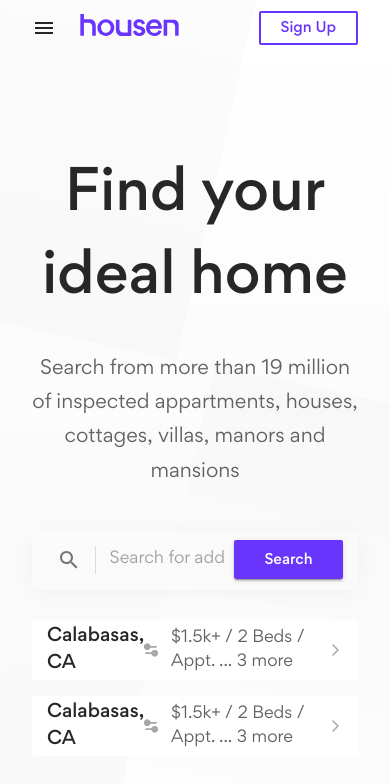
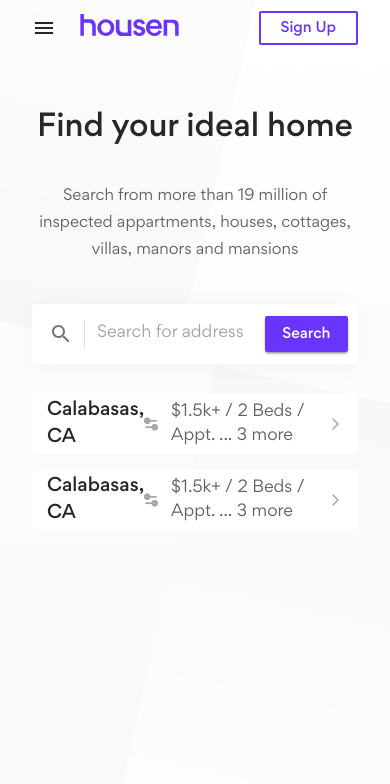
Before and after one commit to saimonazad/Real-Estate-Landing-Page-Demo, a Next.js app: page / in a window 390 px wide. Shown: the top 784 px of the page. Built offline with nearby package versions, Linux system fonts and the light colour scheme.

Commit message:
Header and search input responsive done

```diff
--- a/src/components/Home/index.js
+++ b/src/components/Home/index.js
@@ -15,11 +15,17 @@ const useStyles = makeStyles((theme) => ({
   header: {
     marginTop: 100,
     textAlign: "center",
+    [theme.breakpoints.down("sm")]: {
+      marginTop: 50,
+    },
   },
   title: {
     fontSize: 55,
     fontWeight: 500,
     marginBottom: 32,
+    [theme.breakpoints.down("sm")]: {
+      fontSize: 30,
+    },
   },
   subtitle: {
     fontSize: 19,
@@ -27,6 +33,9 @@ const useStyles = makeStyles((theme) => ({
     fontWeight: 400,
     color: theme.palette.text.secondary,
     marginBottom: 40,
+    [theme.breakpoints.down("sm")]: {
+      fontSize: 15,
+    },
   },
   result__box: {
     marginTop: 30,
--- a/src/components/Search/index.js
+++ b/src/components/Search/index.js
@@ -1,12 +1,9 @@
 import React from "react";
 import { makeStyles } from "@material-ui/core/styles";
-import Paper from "@material-ui/core/Paper";
 import InputBase from "@material-ui/core/InputBase";
 import Divider from "@material-ui/core/Divider";
 import Button from "@material-ui/core/Button";
-import MenuIcon from "@material-ui/icons/Menu";
 import SearchIcon from "@material-ui/icons/Search";
-import DirectionsIcon from "@material-ui/icons/Directions";
 import IconButton from "@material-ui/core/IconButton";
 import { Box } from "@material-ui/core";
 
@@ -19,15 +16,20 @@ const useStyles = makeStyles((theme) => ({
     boxShadow: "0px 2px 24px rgba(0, 0, 0, 0.04)",
     borderRadius: 4,
     height: 60,
+    backgroundColor: theme.palette.common.white,
+    [theme.breakpoints.down("sm")]: {
+      padding: "2px 10px",
+    },
   },
   input: {
-    marginLeft: theme.spacing(1.2),
-    marginRight: theme.spacing(1.2),
-
+    margin: theme.spacing(0, 1.2),
     flex: 1,
+    [theme.breakpoints.down("sm")]: {
+      margin: theme.spacing(0, 1),
+    },
   },
   iconButton: {
-    padding: 10,
+    padding: 7,
   },
   divider: {
     height: 28,
@@ -36,6 +38,9 @@ const useStyles = makeStyles((theme) => ({
   search__btn: {
     padding: theme.spacing(0.9, 3.8),
     borderRadius: "2px",
+    [theme.breakpoints.down("sm")]: {
+      padding: theme.spacing(0.7, 2.2),
+    },
   },
 }));
 
```
